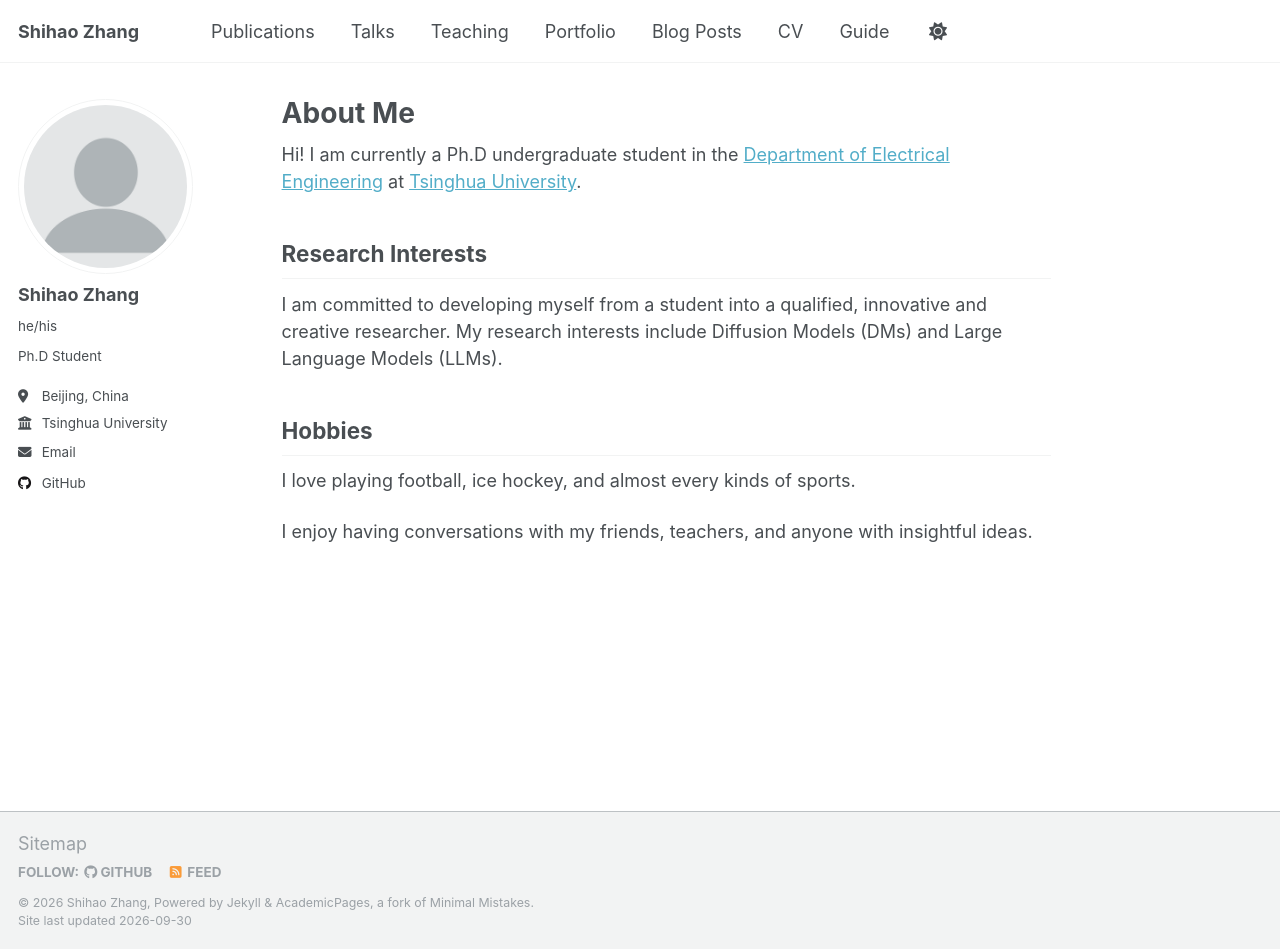
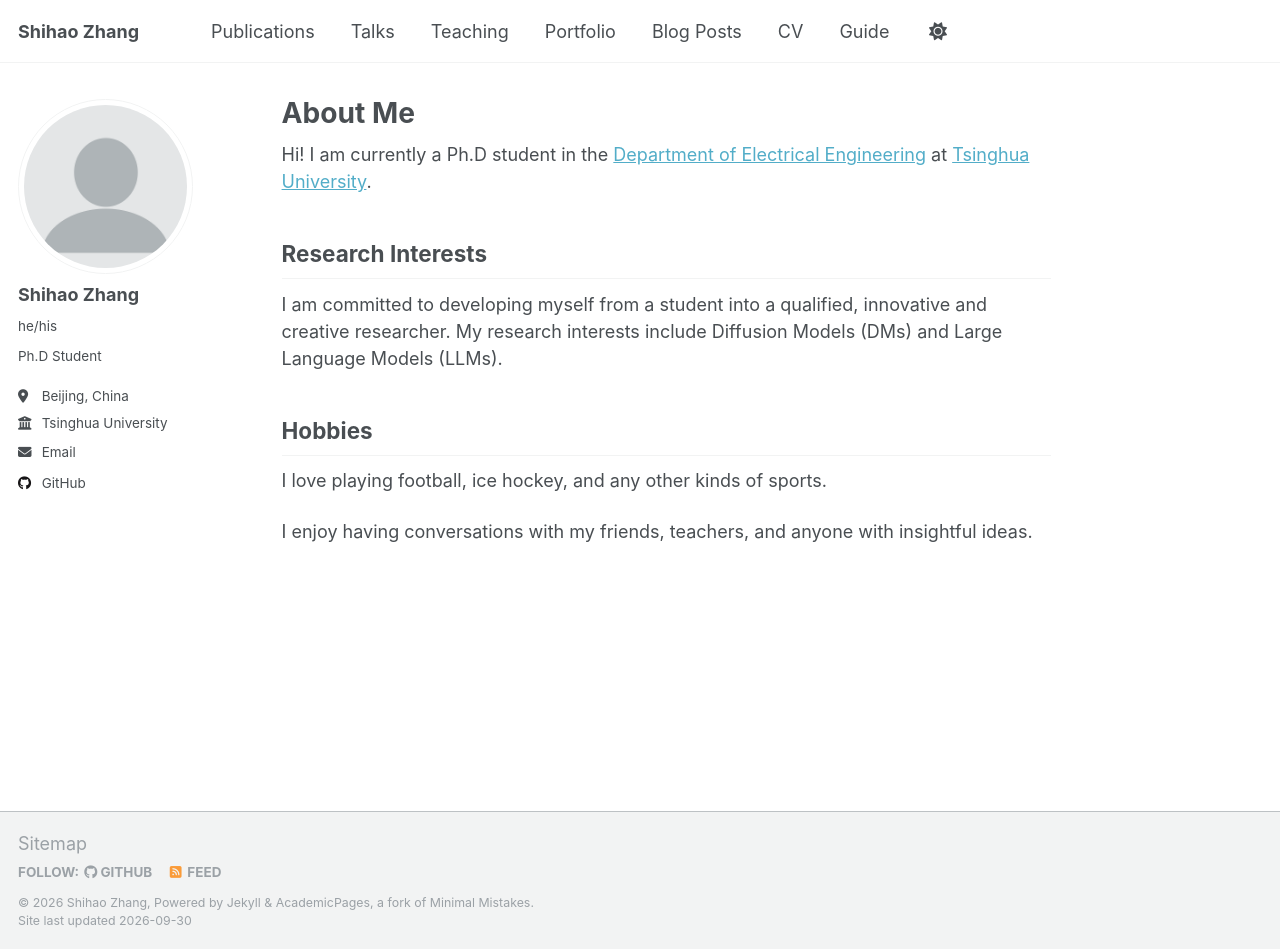
Before and after one commit to sh-zhang22/sh-zhang22.github.io, a Jekyll site: the page built from _pages/about.md, in a window 1280 px wide and 949 px high. Built offline with Jekyll 4.4.1, drawn with Linux system fonts in a browser that asks for light colours; a script that is not in the unit is left out.

Commit message:
Correct minor grammatical errors in about.md

```diff
--- a/_pages/about.md
+++ b/_pages/about.md
@@ -7,7 +7,7 @@ redirect_from:
   - /about.html
 ---
 
-Hi! I am currently a Ph.D undergraduate student in the [Department of Electrical Engineering](https://www.ee.tsinghua.edu.cn/) at [Tsinghua University](https://www.tsinghua.edu.cn/).
+Hi! I am currently a Ph.D student in the [Department of Electrical Engineering](https://www.ee.tsinghua.edu.cn/) at [Tsinghua University](https://www.tsinghua.edu.cn/).
 
 Research Interests
 ----
@@ -16,6 +16,6 @@ My research interests include Diffusion Models (DMs) and Large Language Models (
 
 Hobbies
 ---
-I love playing football, ice hockey, and almost every kinds of sports.
+I love playing football, ice hockey, and any other kinds of sports.
 
 I enjoy having conversations with my friends, teachers, and anyone with insightful ideas.
```
